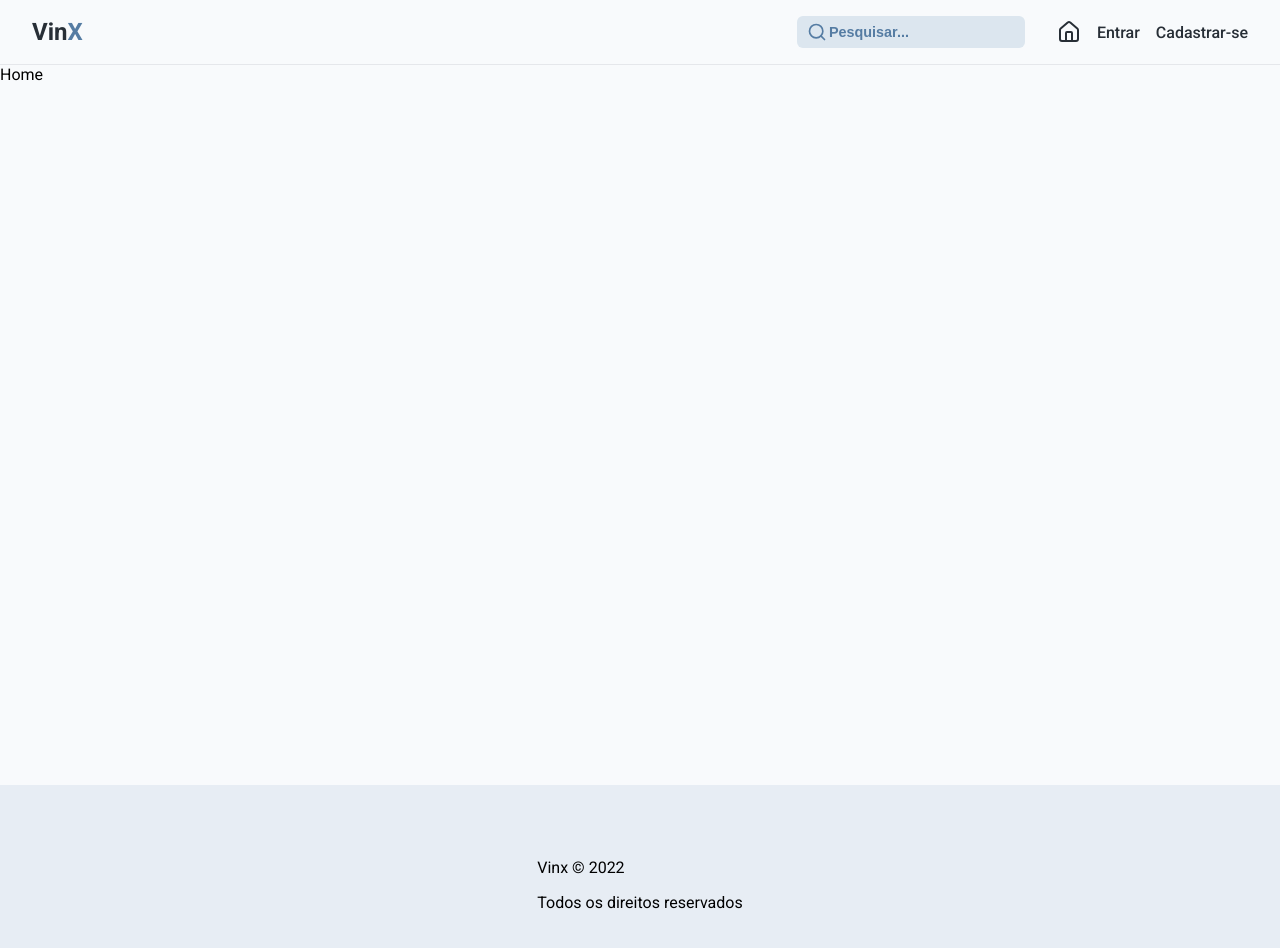
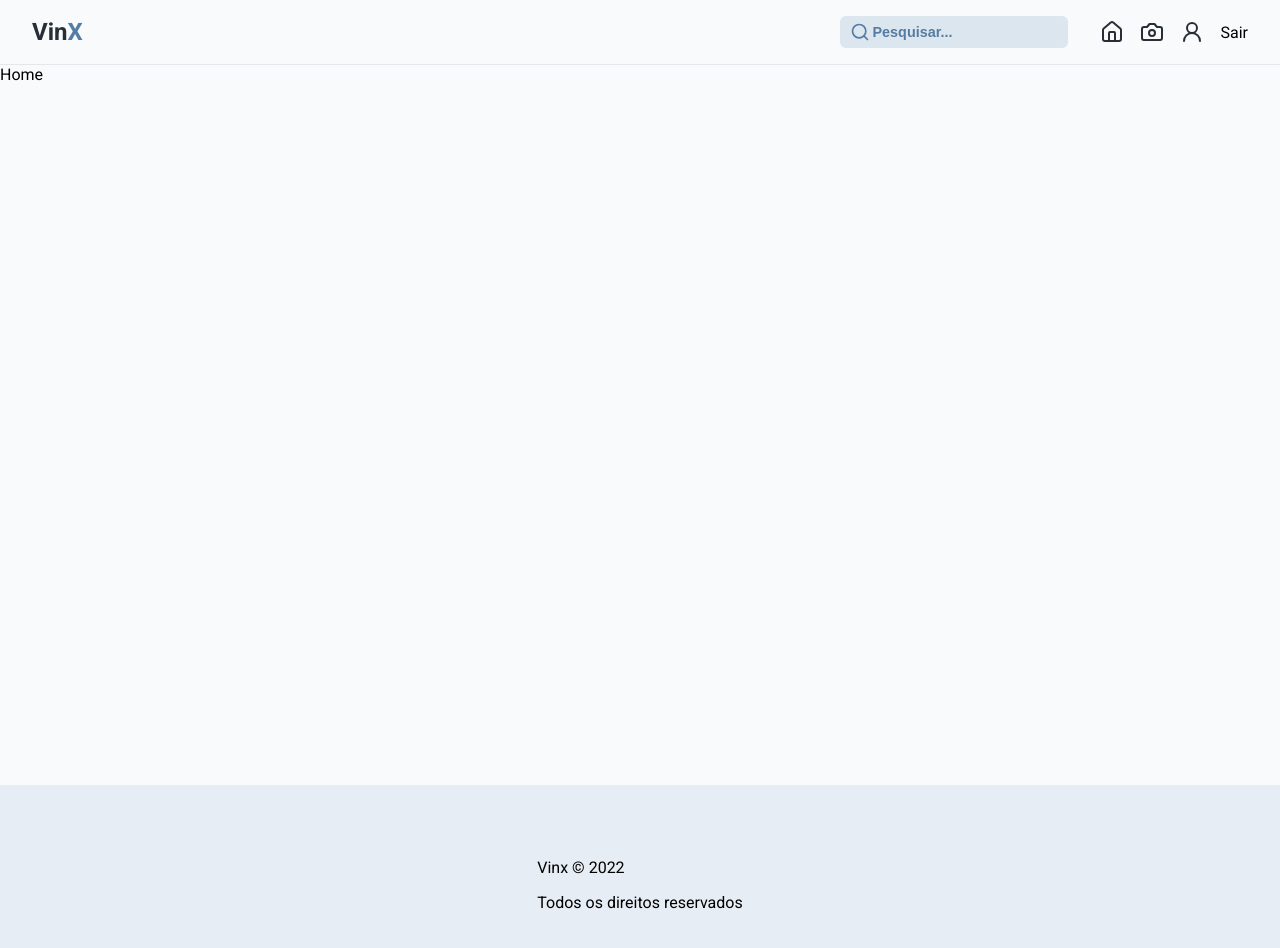
Before and after one commit to Gabrielneves05/front-vinx, a React (Create React App) app: page /register in a window 1280 px wide. Both pictures are taken after typing "Sample", "name@example.com", "Sample123", "Sample123" into the empty fields and a click on the input "Cadastrar". Shown: the top 948 px of the page. Built offline with nearby package versions, Linux system fonts and the light colour scheme; no server answers.

Commit message:
chore: navbar visualization changes for authenticated users

```diff
--- a/src/components/Navbar.js
+++ b/src/components/Navbar.js
@@ -9,7 +9,17 @@
     Camera,
 } from "lucide-react";
 
+// Hooks
+import { useState } from "react";
+import { useAuth } from "../hooks/useAuth";
+import { useDispatch, useSelector } from "react-redux";
+import { useNavigate } from "react-router-dom";
+
 const Navbar = () => {
+    const { auth } = useAuth();
+    const { user } = useSelector(state => state.auth);
+
+
     return (
         <nav className="nav">
             <Link to="/" className="logo">Vin<span>X</span></Link>
@@ -21,11 +31,33 @@
                 </form>
 
                 <ul className="nav-links">
+                    {auth ? (
+                        <>
                             <li>
                                 <NavLink to="/">
                                     <House />
                                 </NavLink>
                             </li>
+
+                            {user && (
+                                <li>
+                                    <NavLink to={`/users/${user._id}`}>
+                                        <Camera />
+                                    </NavLink>
+                                </li>
+                            )}
+
+                            <li>
+                                <NavLink to="/profile">
+                                    <UserRound />
+                                </NavLink>
+                            </li>
+                            <li>
+                                <span>Sair</span>
+                            </li>
+                        </>
+                    ) : (
+                        <>
                             <li>
                                 <NavLink to="/login">
                                     Entrar
@@ -36,6 +68,9 @@
                                     Cadastrar-se
                                 </NavLink>
                             </li>
+                        </>
+                    )}
+
                 </ul>
             </div>
         </nav>
```
Lines whose indentation alone changed are shown as unchanged.
